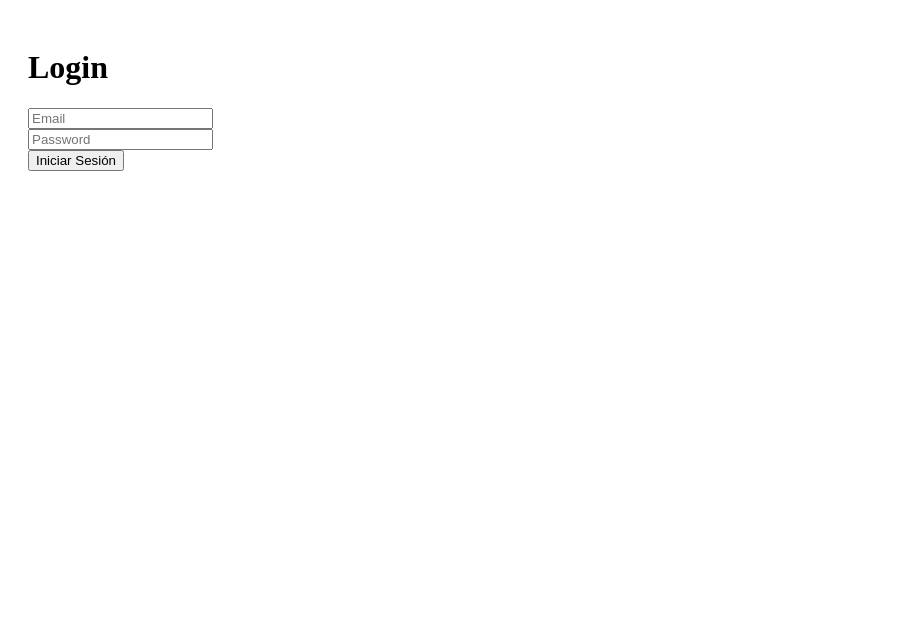
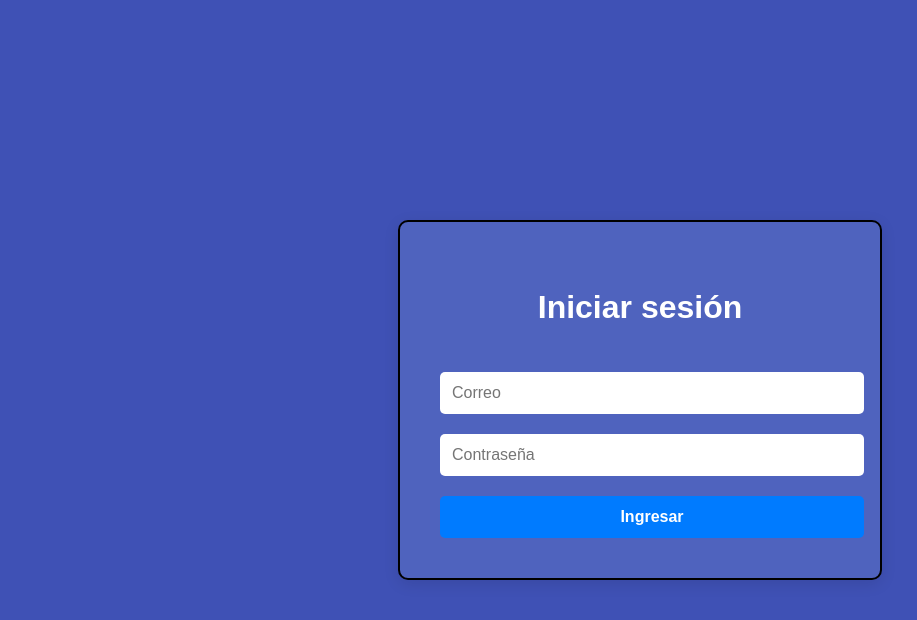
Before and after one commit to JulioM-108/Procesos_Programa_Pos, a React (Vite) app in the folder POS_FRONT/: page / in a window 1280 px wide. Shown: the top 620 px of the page, without its empty margins (0-917 px from the left). Built offline with nearby package versions, Linux system fonts and the light colour scheme.

Commit message:
[NEW] Se actualizaron los estilos del login y de clientes

```diff
--- a/POS_FRONT/src/Clientes.jsx
+++ b/POS_FRONT/src/Clientes.jsx
@@ -1,5 +1,6 @@
 import React, { useEffect, useState } from "react";
 import { getClientes, postCliente } from "./api";
+import "./styles/cliente.css";
 
 export default function Clientes() {
   const [clientes, setClientes] = useState([]);
@@ -67,8 +68,9 @@ export default function Clientes() {
   }
 
   return (
-    <div style={{ padding: 20 }}>
-      <h1>Gestión de Clientes</h1>
+       <div className="cliente-container">
+          <h1 className="cliente-title"> Gestión de Clientes</h1>
+          <div className="cliente-card">
 
           {error && (
             <div style={{
@@ -85,41 +87,42 @@ export default function Clientes() {
             </div>
           )}
 
-      <h2>Crear Nuevo Cliente</h2>
+          <h2 >Crear Nuevo Cliente</h2>
           <div style={{ marginBottom: 20 }}>
             <input
               placeholder="Cédula"
               value={nuevoCliente.cedula}
               onChange={e => setNuevoCliente({ ...nuevoCliente, cedula: e.target.value })}
-          style={{ marginRight: 10, padding: 5 }}
+              className="cliente-input"
             />
             <input
               placeholder="Nombre"
               value={nuevoCliente.nombre}
               onChange={e => setNuevoCliente({ ...nuevoCliente, nombre: e.target.value })}
-          style={{ marginRight: 10, padding: 5 }}
+              className="cliente-input"
             />
             <input
               placeholder="Teléfono"
               value={nuevoCliente.telefono}
               onChange={e => setNuevoCliente({ ...nuevoCliente, telefono: e.target.value })}
-          style={{ marginRight: 10, padding: 5 }}
+              className="cliente-input"
             />
-        <button onClick={handleCrearCliente}>Crear Cliente</button>
+            <button onClick={handleCrearCliente} > Crear Cliente</button>
+          </div>
           </div>
 
-      <h2>Clientes Existentes ({clientes.length})</h2>
+          <h2 className="cliente-title" > Clientes Existentes ({clientes.length})</h2>
           {clientes.length === 0 ? (
             <p>No hay clientes registrados.</p>
           ) : (
-        <table border={1} cellPadding={5} style={{ marginTop: 10, width: '100%' }}>
+            <table className="clientes-table" border={1} cellPadding={5} style={{ marginTop: 10, width: '100%' }}>
               <thead>
                 <tr>
-              <th>Cédula</th>
-              <th>Nombre</th>
-              <th>Teléfono</th>
-              <th>Puntos</th>
-              <th>Fecha Registro</th>
+                  <th >Cédula</th>
+                  <th >Nombre</th>
+                  <th >Teléfono</th>
+                  <th >Puntos</th>
+                  <th >Fecha Registro</th>
                 </tr>
               </thead>
               <tbody>
--- a/POS_FRONT/src/Login.jsx
+++ b/POS_FRONT/src/Login.jsx
@@ -1,6 +1,7 @@
 import React, { useState } from "react";
 import { useNavigate } from "react-router-dom";
 import { createClient } from "@supabase/supabase-js";
+import "./styles/Login.css";
 
 const supabaseUrl = 'https://xunxhvkgyirimhcwzzhj.supabase.co';
 const supabaseAnonKey = 'eyJhbGciOiJIUzI1NiIsInR5cCI6IkpXVCJ9.eyJpc3MiOiJzdXBhYmFzZSIsInJlZiI6Inh1bnhodmtneWlyaW1oY3d6emhqIiwicm9sZSI6ImFub24iLCJpYXQiOjE3NTYwNzA5NzUsImV4cCI6MjA3MTY0Njk3NX0.ewDrdnuaB4Uz34mldXLhdqnTF1wNHSWQp3wZHA3O5tQ'; // ⚠️ reemplazar con tu anon key
@@ -17,28 +18,24 @@ export default function Login() {
 
     // Guardar token
     localStorage.setItem("token", data.session.access_token);
-    navigate("/userInfo");
+    navigate("/Clientes");
 
   };
 
-  return (
-    <div style={{ padding: 20 }}>
-      <h1>Login</h1>
-      <input
-        type="email"
-        placeholder="Email"
-        value={email}
-        onChange={e => setEmail(e.target.value)}
-      />
-      <br />
-      <input
-        type="password"
-        placeholder="Password"
-        value={password}
-        onChange={e => setPassword(e.target.value)}
-      />
-      <br />
-      <button onClick={handleLogin}>Iniciar Sesión</button>
+    return (
+    <div className="login-container">
+      <div className="login-card">
+        <h2 className="login-title">Iniciar sesión</h2>
+        <div className="form-group">
+          <input type="email" placeholder="Correo" value={email} onChange={(e) => setEmail(e.target.value)} required />
+        </div>
+        <div className="form-group">
+          <input type="password" placeholder="Contraseña" value={password} onChange={(e) => setPassword(e.target.value)} required />
+        </div>
+        <div className="form-group">
+          <button type="submit" onClick={handleLogin}>Ingresar</button>
+        </div>
+      </div>
     </div>
   );
 }
--- /dev/null
+++ b/POS_FRONT/src/styles/Login.css
@@ -0,0 +1,65 @@
+body {
+  margin: 0;
+  padding: 0;
+}
+
+.login-container {
+  display: flex;
+  justify-content: center;
+  align-items: center;
+  min-height: 100vh;
+  background-color: #3f51b5;
+  font-family: Arial, sans-serif;
+}
+
+.login-card {
+  background-color: #4f63be;
+  padding: 40px;
+  border-radius: 10px;
+  box-shadow: 0 4px 15px rgba(0, 0, 0, 0.1);
+  width: 100%;
+  max-width: 400px;
+  text-align: center;
+  display: flex;
+  flex-direction: column;
+  align-items: center;
+  gap: 20px;
+  border: 2px solid black;
+}
+
+.login-title {
+  font-size: 2rem;
+  font-weight: bold;
+  color: white;
+}
+
+.form-group {
+  width: 100%;
+}
+
+.login-card input[type="email"],
+.login-card input[type="password"] {
+  width: 100%;
+  padding: 12px;
+  border: none;
+  border-radius: 5px;
+  font-size: 1rem;
+}
+
+.login-card button {
+  align-items: center;
+  width: 106%;
+  padding: 12px;
+  border: none;
+  border-radius: 5px;
+  background-color: #007bff;
+  color: white;
+  font-size: 1rem;
+  font-weight: bold;
+  cursor: pointer;
+}
+
+
+.login-card button:hover {
+  background-color: #dc3545;
+}
--- /dev/null
+++ b/POS_FRONT/src/styles/cliente.css
@@ -0,0 +1,101 @@
+body {
+  margin: 0;
+  padding: 0;
+}
+
+.cliente-container {
+  background-color: #3f51b5;
+  font-family: Arial, sans-serif;
+  padding: 40px;
+}
+
+.cliente-card {
+  background-color: #4f63be;
+  padding: 20px;
+  color: white;
+  font-family: Arial, sans-serif ;
+  font-size: 20px;
+  border-radius: 10px;
+  border: 2px solid black;
+  box-shadow: 0 4px 15px rgba(0, 0, 0, 0.1);
+  width: 100%;
+  max-width: 900px;
+  display: flex;
+  flex-direction: column;
+  gap: 15px;
+}
+
+.cliente-title {
+  font-weight: bold;
+  color: white;
+  font-family: Arial, sans-serif;
+  border: 2px solid black;
+  padding: 10px 20px;
+  background-color: #4f63be;
+  height: auto;
+  width: auto;
+  display: inline-block;
+  border-radius: 10px;
+}
+
+.cliente-card button {
+  padding: 10px 30px;
+  height: auto;
+  border: none;
+  border-radius: 6px;
+  background-color: #007bff;
+  color: white;
+  font-size: 1rem;
+  font-weight: bold;
+  cursor: pointer;
+}
+
+.cliente-input {
+  padding: 5px;
+  border: 2px solid black;
+  border-radius: 5px;
+  font-size: 1rem;
+  margin-right: 10px;
+  padding: 5px;
+}
+
+.cliente-card button:hover {
+  background-color: #dc3545;
+}
+
+.clientes-table {
+  width: 100%;
+  border-collapse: collapse;
+  color: white;
+  border: 2px solid black;
+}
+
+.clientes-table th,
+.clientes-table td {
+  padding: 12px;
+  text-align: left;
+}
+
+.clientes-table th {
+  background-color: rgba(255, 255, 255, 0.1);
+  font-weight: bold;
+}
+
+.clientes-table tbody tr {
+  background-color: white;
+  color: black;
+  border-bottom: 1px solid #ddd;
+}
+
+.delete-button {
+  background-color: #e74c3c; /* Un rojo para indicar peligro/eliminar */
+  color: white;
+  border: none;
+  padding: 8px 12px;
+  border-radius: 5px;
+  cursor: pointer;
+}
+
+.delete-button:hover {
+  background-color: #c0392b;
+}
```
Lines whose indentation alone changed are shown as unchanged.
